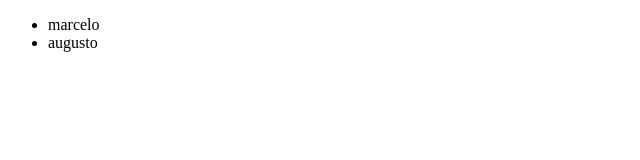
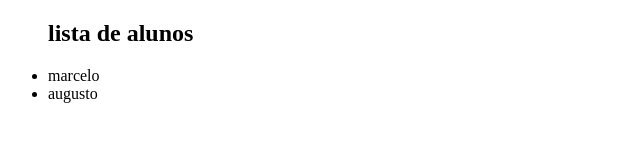
Before and after one commit to MarceloMasa/teste_projeto, a plain HTML site: page index.html in a window 1280 px wide. Shown: the whole page, without its empty margins (0-640 px from the left). Drawn offline with Linux system fonts and the light colour scheme.

Commit message:
implementacao do titulo

```diff
--- a/index.html
+++ b/index.html
@@ -8,6 +8,7 @@
 </head>
 <body>
  <ul>
+    <h2>lista de alunos</h2>
     <li>marcelo</li>
     <li>augusto</li>
  </ul>
```
